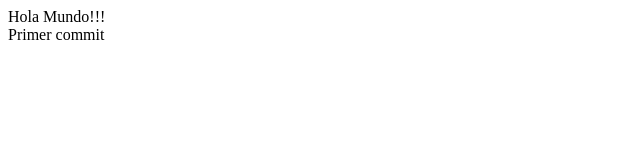
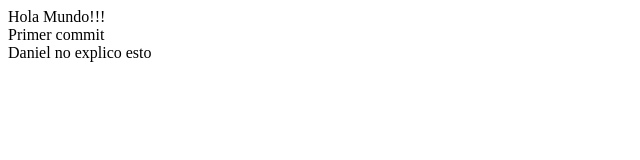
Before and after one commit to EdwinVillafrades/primero.github.io, a plain HTML site: page index.html in a window 1280 px wide. Shown: the whole page, without its empty margins (0-640 px from the left). Drawn offline with Linux system fonts and the light colour scheme.

Commit message:
segundo commit

```diff
--- a/index.html
+++ b/index.html
@@ -3,6 +3,7 @@
 	<body>
 		<div> Hola Mundo!!! </div>
 		<div> Primer commit </div>
+		<div> Daniel no explico esto </div>
 
 
 	</body>
```
